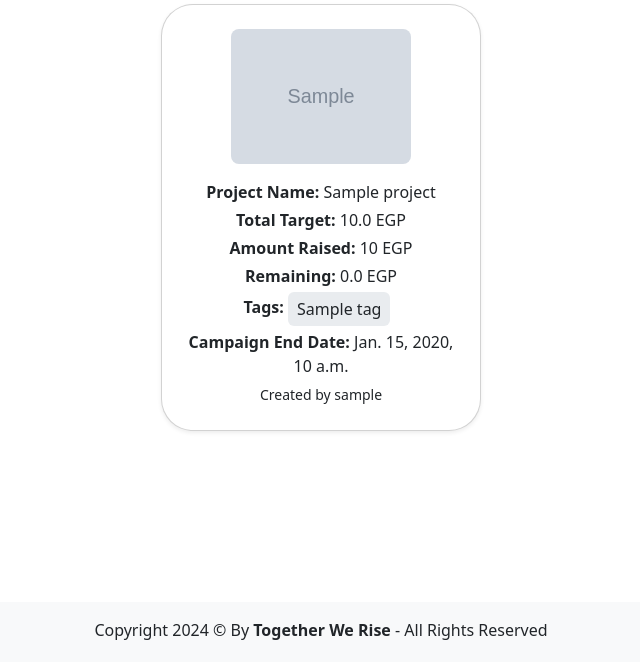
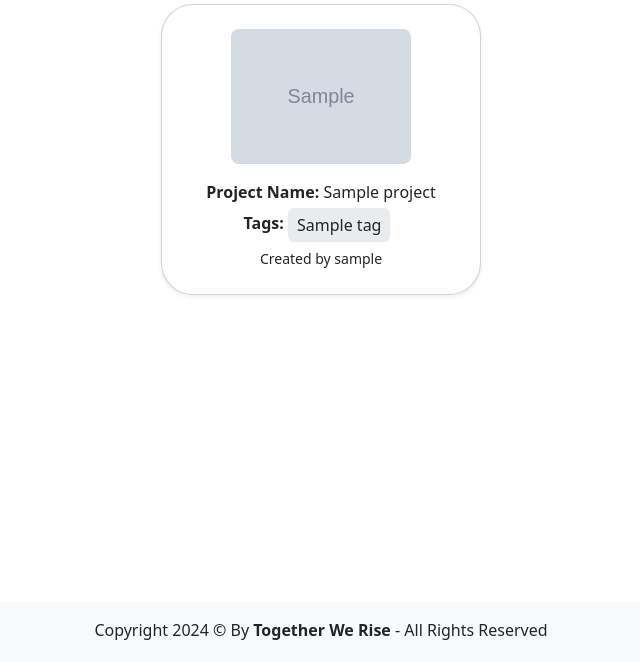
Before and after one commit to Refaat07/Django-Crowdfunding, a Django app: page /projects/category/1/ in a window 1280 px wide. Shown: the part 138-800 px from the top of the page, without its empty margins (319-959 px from the left). Run offline with Django 5.2, Linux system fonts and the light colour scheme; tables that the repository leaves empty hold one stand-in row (values such as "Sample post"); grey boxes marked "Sample" are stand-in pictures; some libraries are stand-ins or nearby versions.

Commit message:
adjusted category projects page

```diff
--- a/projects/templates/projects/categoryProjects.html
+++ b/projects/templates/projects/categoryProjects.html
@@ -28,26 +28,10 @@
                 <span class="fw-normal">{{project.title}}</span>
               </p>
               <p class="m-0 p-0 fw-bold mb-1">
-                Total Target:
-                <span class="fw-normal">{{project.total_target}} EGP</span>
-              </p>
-              <p class="m-0 p-0 fw-bold mb-1">
-                Amount Raised:
-                <span class="fw-normal">{{project.amount_raised}} EGP</span>
-              </p>
-              <p class="m-0 p-0 fw-bold mb-1">
-                Remaining:
-                <span class="fw-normal">{{project.remaining_amount}} EGP</span>
-              </p>
-              <p class="m-0 p-0 fw-bold mb-1">
                 Tags:
                 <span class="btn bg-body-secondary px-2 py-1 me-2"
                   >{% for tag in project.tags.all %} {{tag}} {% endfor %}</span
                 >
-              </p>
-              <p class="m-0 p-0 fw-bold mb-1">
-                Campaign End Date:
-                <span class="fw-normal">{{project.campaign_end_date}}</span>
               </p>
               <small>Created by {{project.creator}} </small>
             </div>
--- a/users/templates/users/user_donations.html
+++ b/users/templates/users/user_donations.html
@@ -7,7 +7,6 @@
     <div class="row mb-4">
       {% for donation in user_donations %}
       <div class="col-md-4">
-
         <div
           class="card m-2 pt-4 pb-4 text-center shadow-sm rounded-5 mb-4"
           style="width: 20rem"
@@ -45,7 +44,6 @@
             </p>
           </div>
         </div>
-
       </div>
       {% empty %}
       <div class="col">
```
Lines whose indentation alone changed are shown as unchanged.
